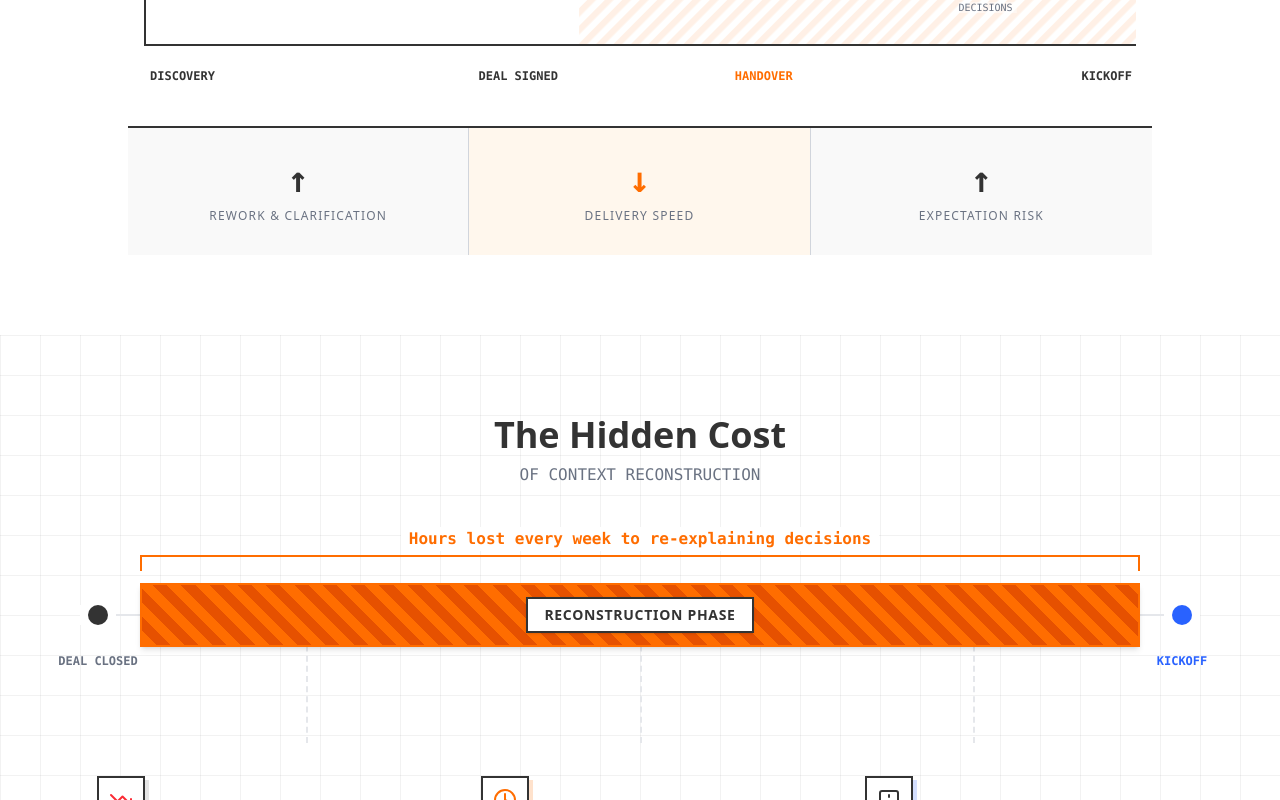
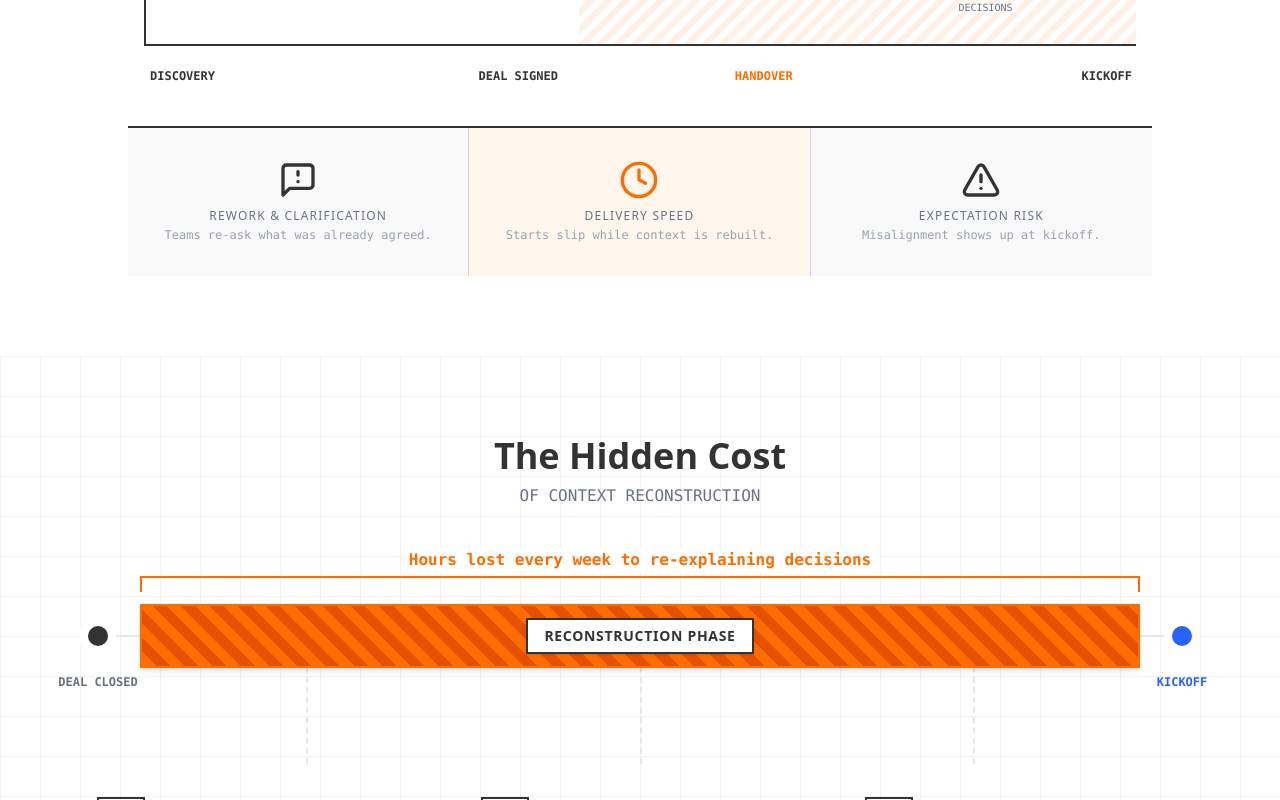
Before and after one commit to soots-ai/soots-landing, a React (Vite) app: page / in a window 1280 px wide. Shown: the part 1540-2340 px from the top of the page. Built offline with nearby package versions, Linux system fonts and the light colour scheme.

Commit message:
readded stats under problemsplit

```diff
--- a/components/ProblemSplit.tsx
+++ b/components/ProblemSplit.tsx
@@ -1,10 +1,21 @@
 import React from 'react';
+import { AlertTriangle, CheckSquare, Clock, FileText, Layers, MessageSquareWarning, TrendingDown } from 'lucide-react';
 import { Section } from './ui/Section';
 import type { IcpContent } from '../icpContent';
 
 interface ProblemSplitProps {
   content: IcpContent['problemSplit'];
 }
+
+const STAT_ICONS: Record<string, React.ComponentType<{ className?: string }>> = {
+  alert: AlertTriangle,
+  check: CheckSquare,
+  clock: Clock,
+  file: FileText,
+  layers: Layers,
+  message: MessageSquareWarning,
+  trendDown: TrendingDown
+};
 
 export const ProblemSplit: React.FC<ProblemSplitProps> = ({ content }) => {
   return (
@@ -113,12 +124,21 @@ export const ProblemSplit: React.FC<ProblemSplitProps> = ({ content }) => {
             key={stat.label}
             className={`p-3 md:p-8 text-center ${index < content.stats.length - 1 ? 'border-r border-gray-300' : ''} ${index === 1 ? 'bg-orange-50' : ''}`}
           >
-            <div className={`text-2xl md:text-4xl font-bold font-mono mb-1 md:mb-2 ${index === 1 ? 'text-high-vis-orange' : 'text-charcoal'}`}>
-              {stat.value}
+            <div className="flex items-center justify-center mb-1 md:mb-2">
+              {(() => {
+                const Icon = STAT_ICONS[stat.icon];
+                const colorClass = index === 1 ? 'text-high-vis-orange' : 'text-charcoal';
+                return Icon ? <Icon className={`w-6 h-6 md:w-10 md:h-10 ${colorClass}`} /> : null;
+              })()}
             </div>
             <div className="text-[9px] md:text-xs font-sans uppercase tracking-widest text-gray-500 leading-tight">
               {stat.label}
             </div>
+            {stat.subtext ? (
+              <div className="mt-1 text-[9px] md:text-xs font-mono text-gray-400 leading-snug">
+                {stat.subtext}
+              </div>
+            ) : null}
           </div>
         ))}
       </div>
--- a/icpContent.ts
+++ b/icpContent.ts
@@ -46,7 +46,7 @@ export interface IcpContent {
     topCard: string;
     bottomCardLabel: string;
     bottomCardQuote: string;
-    stats: Array<{ value: string; label: string }>;
+    stats: Array<{ icon: string; label: string; subtext?: string }>;
   };
   painTimeline: {
     title: string;
@@ -126,9 +126,9 @@ export const ICP_CONTENT: Record<IcpKey, IcpContent> = {
       bottomCardLabel: 'DELIVERY',
       bottomCardQuote: '"What exactly was agreed — and why?"',
       stats: [
-        { value: '↑', label: 'Rework & clarification' },
-        { value: '↓', label: 'Delivery speed' },
-        { value: '↑', label: 'Expectation risk' }
+        { icon: 'message', label: 'Rework & clarification', subtext: 'Teams re-ask what was already agreed.' },
+        { icon: 'clock', label: 'Delivery speed', subtext: 'Starts slip while context is rebuilt.' },
+        { icon: 'alert', label: 'Expectation risk', subtext: 'Misalignment shows up at kickoff.' }
       ]
     },
     painTimeline: {
@@ -249,9 +249,9 @@ export const ICP_CONTENT: Record<IcpKey, IcpContent> = {
       bottomCardLabel: 'CS',
       bottomCardQuote: '"Where’s the decision trail — what was agreed and why?"',
       stats: [
-        { value: '↑', label: 'Renewal risk' },
-        { value: '↓', label: 'Trust at critical moments' },
-        { value: '↑', label: 'Time spent reconstructing' }
+        { icon: 'alert', label: 'Renewal risk', subtext: 'Commitments drift without a record.' },
+        { icon: 'check', label: 'Trust at critical moments', subtext: 'Customers lose confidence fast.' },
+        { icon: 'clock', label: 'Time spent reconstructing', subtext: 'CS burns hours chasing history.' }
       ]
     },
     painTimeline: {
@@ -371,9 +371,9 @@ export const ICP_CONTENT: Record<IcpKey, IcpContent> = {
       bottomCardLabel: 'OPS',
       bottomCardQuote: '"Why did teams produce different outcomes?"',
       stats: [
-        { value: '↑', label: 'Rework load' },
-        { value: '↑', label: 'Cross-team clarifications' },
-        { value: '↑', label: 'Systemic drift' }
+        { icon: 'layers', label: 'Rework load', subtext: 'Teams repeat decisions in parallel.' },
+        { icon: 'message', label: 'Cross-team clarifications', subtext: 'Alignment meetings multiply.' },
+        { icon: 'trendDown', label: 'Systemic drift', subtext: 'Execution diverges from intent.' }
       ]
     },
     painTimeline: {
@@ -493,9 +493,9 @@ export const ICP_CONTENT: Record<IcpKey, IcpContent> = {
       bottomCardLabel: 'DELIVERY',
       bottomCardQuote: '"Where is that documented — and what does it cost?"',
       stats: [
-        { value: '↑', label: 'Margin pressure' },
-        { value: '↑', label: 'Change requests' },
-        { value: '↑', label: 'Kickoff delays' }
+        { icon: 'trendDown', label: 'Margin pressure', subtext: 'Scope gaps get priced late.' },
+        { icon: 'message', label: 'Change requests', subtext: 'New asks surface after handoff.' },
+        { icon: 'clock', label: 'Kickoff delays', subtext: 'Teams pause to re-litigate.' }
       ]
     },
     painTimeline: {
@@ -615,9 +615,9 @@ export const ICP_CONTENT: Record<IcpKey, IcpContent> = {
       bottomCardLabel: 'REVOPS',
       bottomCardQuote: '"Based on what evidence — and whose criteria?"',
       stats: [
-        { value: '↑', label: 'Forecast variance' },
-        { value: '↑', label: 'Pipeline rework' },
-        { value: '↑', label: 'Post-close fallout' }
+        { icon: 'trendDown', label: 'Forecast variance', subtext: 'Commit stages lose meaning.' },
+        { icon: 'layers', label: 'Pipeline rework', subtext: 'Deals get re-classified late.' },
+        { icon: 'alert', label: 'Post-close fallout', subtext: 'Delivery reality breaks forecasts.' }
       ]
     },
     painTimeline: {
@@ -736,9 +736,9 @@ export const ICP_CONTENT: Record<IcpKey, IcpContent> = {
       bottomCardLabel: 'AI LEAD',
       bottomCardQuote: '"We don’t have coherent rationale."',
       stats: [
-        { value: '↑', label: 'Manual intervention' },
-        { value: '↑', label: 'Pilot stall risk' },
-        { value: '↑', label: 'Governance overhead' }
+        { icon: 'message', label: 'Manual intervention', subtext: 'Humans patch missing meaning.' },
+        { icon: 'alert', label: 'Pilot stall risk', subtext: 'Models pause without clarity.' },
+        { icon: 'file', label: 'Governance overhead', subtext: 'Audit trails are rebuilt by hand.' }
       ]
     },
     painTimeline: {
```
